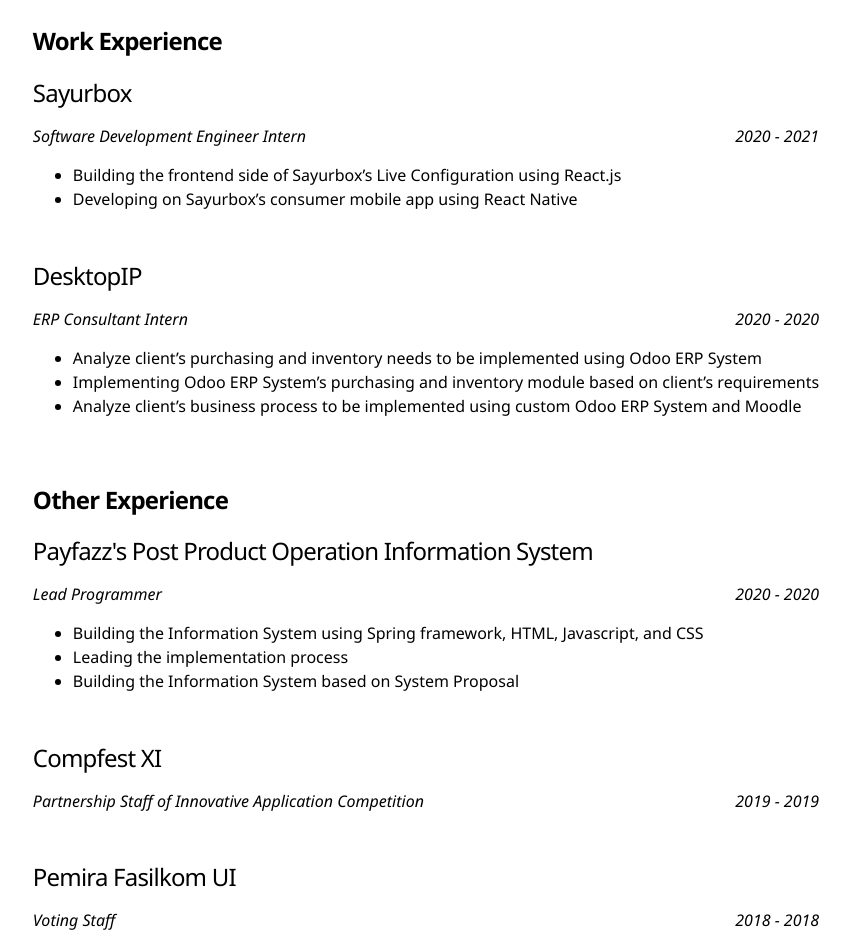
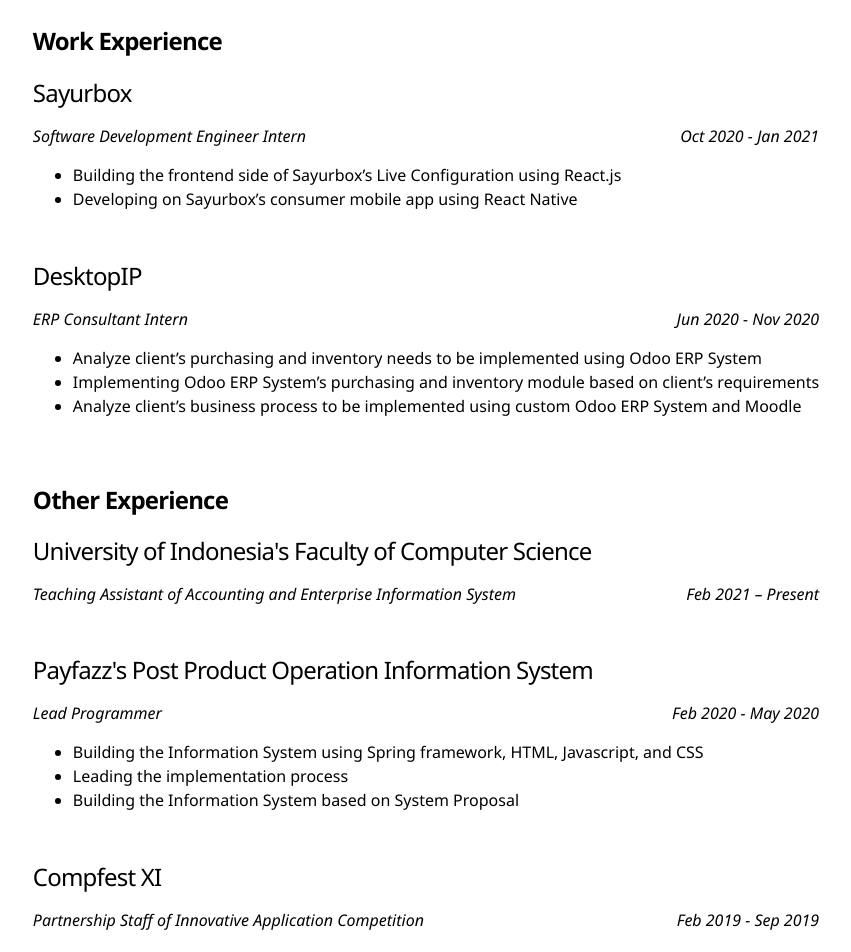
Before and after one commit to yudhapradiptar/personal-website, a Next.js app: page /experience in a window 1280 px wide. Shown: the part 380-1332 px from the top of the page, without its empty margins (214-1065 px from the left). Built offline with nearby package versions, Linux system fonts and the light colour scheme.

Commit message:
add asdos exp

```diff
--- a/src/pages/experience.tsx
+++ b/src/pages/experience.tsx
@@ -15,7 +15,7 @@
               <div className={styles.heading3}>Sayurbox</div>
               <div className={styles.jobTitleRow}>
                 <p>Software Development Engineer Intern</p>
-              <p>2020 - 2021</p>
+                <p>Oct 2020 - Jan 2021</p>
               </div>
               <ul>
                 <li>
@@ -23,7 +23,8 @@
                   <a>Live Configuration</a> using React.js
                 </li>
                 <li>
-                Developing on Sayurbox’s consumer mobile app using React Native
+                  Developing on Sayurbox’s consumer mobile app using React
+                  Native
                 </li>
               </ul>
             </div>
@@ -31,7 +32,7 @@
               <div className={styles.heading3}>DesktopIP</div>
               <div className={styles.jobTitleRow}>
                 <p>ERP Consultant Intern</p>
-              <p>2020 - 2020</p>
+                <p>Jun 2020 - Nov 2020</p>
               </div>
               <ul>
                 <li>
@@ -43,8 +44,8 @@
                   based on client’s requirements
                 </li>
                 <li>
-                Analyze client’s business process to be implemented using custom
-                Odoo ERP System and Moodle
+                  Analyze client’s business process to be implemented using
+                  custom Odoo ERP System and Moodle
                 </li>
               </ul>
             </div>
@@ -53,11 +54,23 @@
             <h2 className={styles.heading2}>Other Experience</h2>
             <div className={styles.comp}>
               <div className={styles.heading3}>
+                University of Indonesia's Faculty of Computer Science
+              </div>
+              <div className={styles.jobTitleRow}>
+                <p>
+                  Teaching Assistant of Accounting and Enterprise Information
+                  System
+                </p>
+                <p>Feb 2021 – Present</p>
+              </div>
+            </div>
+            <div className={styles.comp}>
+              <div className={styles.heading3}>
                 Payfazz's Post Product Operation Information System
               </div>
               <div className={styles.jobTitleRow}>
                 <p>Lead Programmer</p>
-              <p>2020 - 2020</p>
+                <p>Feb 2020 - May 2020</p>
               </div>
               <ul>
                 <li>
@@ -65,28 +78,30 @@
                   Javascript, and CSS
                 </li>
                 <li>Leading the implementation process</li>
-              <li>Building the Information System based on System Proposal</li>
+                <li>
+                  Building the Information System based on System Proposal
+                </li>
               </ul>
             </div>
             <div className={styles.comp}>
               <div className={styles.heading3}>Compfest XI</div>
               <div className={styles.jobTitleRow}>
                 <p>Partnership Staff of Innovative Application Competition</p>
-              <p>2019 - 2019</p>
+                <p>Feb 2019 - Sep 2019</p>
               </div>
             </div>
             <div className={styles.comp}>
               <div className={styles.heading3}>Pemira Fasilkom UI</div>
               <div className={styles.jobTitleRow}>
                 <p>Voting Staff</p>
-              <p>2018 - 2018</p>
+                <p>Oct 2018 - Dec 2018</p>
               </div>
             </div>
             <div className={styles.comp}>
               <div className={styles.heading3}>Wisuda Fasilkom UI</div>
               <div className={styles.jobTitleRow}>
                 <p>Documentation Staff</p>
-              <p>2018 - 2018</p>
+                <p>Jun 2018 - Aug 2018</p>
               </div>
             </div>
           </div>
```
Lines whose indentation alone changed are shown as unchanged.
